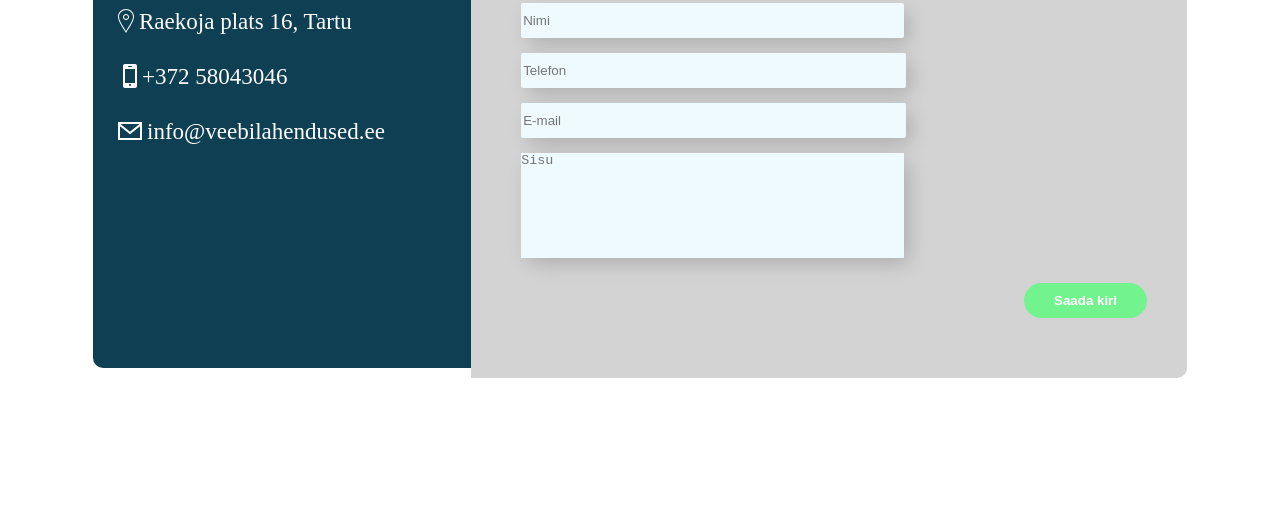
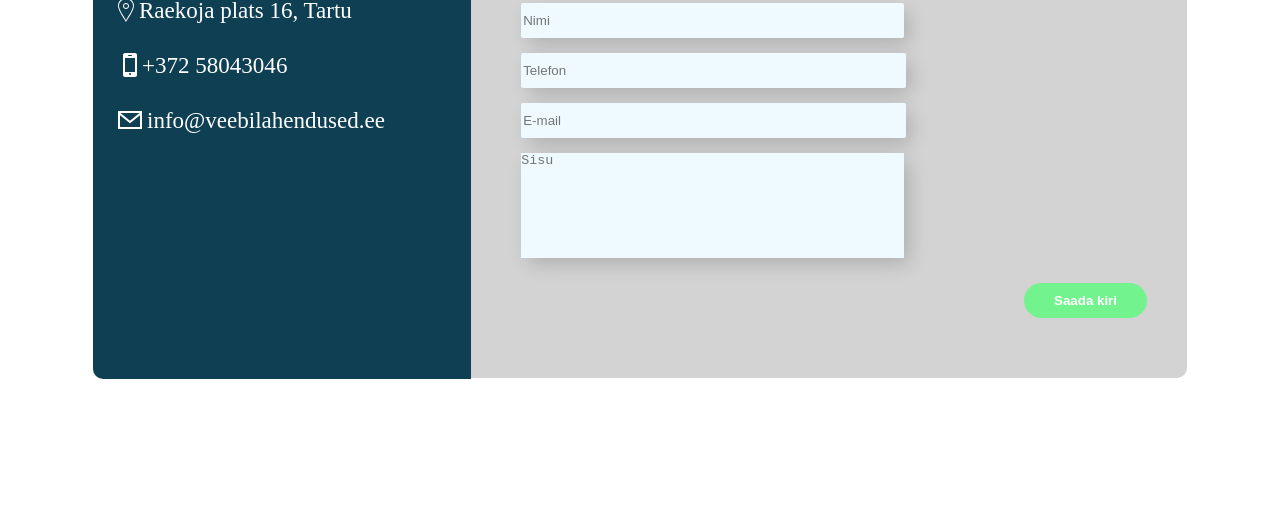
Before and after one commit to fs-s/praktika, a plain HTML site: page index.html in a window 1280 px wide. Shown: the part 272-800 px from the top of the page. Drawn offline with Linux system fonts and the light colour scheme.

Commit message:
Update index.html

```diff
--- a/index.html
+++ b/index.html
@@ -18,7 +18,7 @@
         padding-top: 50px;
         border-radius: 10px 0px 0px 10px;
         color: white;
-        height: 404px;
+        height: 426px;
         display: flex;
         flex-direction: column;
     }
```
